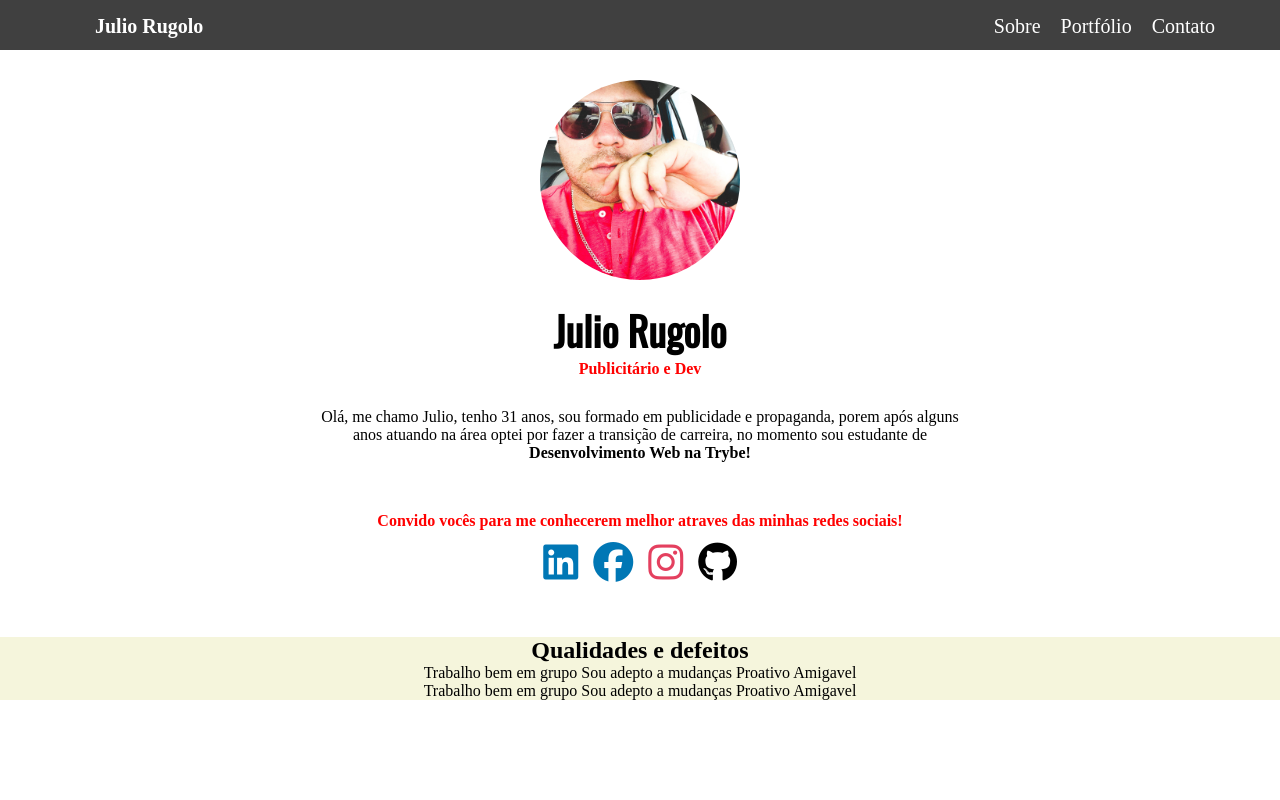
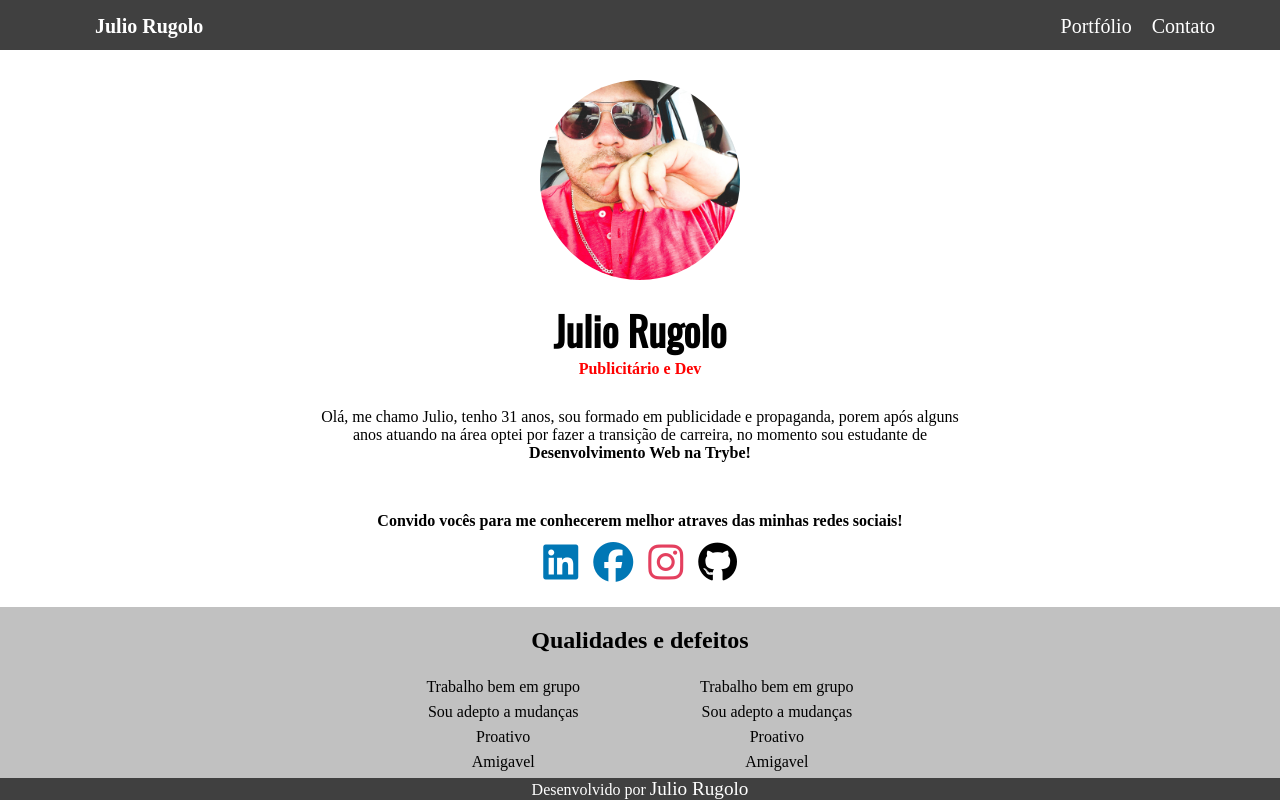
Before and after one commit to JulioRugolo/juliorugolo.github.io, a plain HTML site: page index.html in a window 1280 px wide. Drawn offline with nearby package versions, Linux system fonts and the light colour scheme.

Commit message:
feat: Traits & Footer

```diff
--- a/CSS/style.css
+++ b/CSS/style.css
@@ -73,10 +73,11 @@
     margin-top: 50px;
     margin-bottom: 10px;
     font-weight: bolder;
-    color: red;
+    color: rgb(0, 0, 0);
 }
 
 .social{
+    margin-bottom: 20px;
     display: flex;
     gap: 15px;
     justify-content: center;
@@ -120,8 +121,47 @@
 }
 
 .traits{
-    margin-top: 50px;
+    display: flex;
+    flex-direction: column;
+    text-align: center;
+    margin: 0 auto;
+    background-color: rgb(193, 193, 193);
+}
+
+.traits h1{
+    margin-top: 20px;
+}
+
+.traits-content{
+    display: flex;
+    flex-direction: row;
+    text-align: center;
     justify-content: center;
+    gap: 120px;
+    margin-top: 20px;
+    margin-bottom: 20px;
+}
+
+.qualities ul, .flaws ul{
+    list-style: none;
+    line-height: 25px;
+}
+
+#footer{
+    position: fixed;
+    bottom: 0px;
+    background-color: rgb(64, 64, 64);
+    color: white;
+    width: 100%;
     text-align: center;
-    background-color: beige;
 }
+
+#footer a{
+    text-decoration: none;
+    color: white;
+    font-size: larger;
+}
+
+#footer a:hover{
+    color: rgb(248, 55, 55);
+}
--- a/index.html
+++ b/index.html
@@ -18,10 +18,10 @@
     </div>
 
     <nav class="nav">
-      <ul class="">
-        <li><a class="nav-btn" href="#">Sobre</a></li>
-        <li><a class="nav-btn" href="#">Portfólio</a></li>
-        <li><a class="nav-btn" href="#">Contato</a></li>
+      <ul>
+
+        <li><a class="nav-btn" href="https://github.com/JulioRugolo">Portfólio</a></li>
+        <li><a class="nav-btn" href="mailto:juliorugolo@gmail.com">Contato</a></li>
       </ul>
     </nav>
   </header>
@@ -48,29 +48,32 @@
   </section>
 
   <section class="traits">
-    <div>
-      <h1>Qualidades e defeitos</h1>
-      <div class="qualities">
-        <ul>
-          <ui>Trabalho bem em grupo</ui>
-          <ui>Sou adepto a mudanças</ui>
-          <ui>Proativo</ui>
-          <ui>Amigavel</ui>
-        </ul>
+    <h1>Qualidades e defeitos</h1>
+    <div class="traits-content">
+        <div class="qualities">
+          <ul>
+            <li>Trabalho bem em grupo</li>
+            <li>Sou adepto a mudanças</li>
+            <li>Proativo</li>
+            <li>Amigavel</li>
+          </ul>
       </div>
-
       <div class="flaws">
         <ul>
-          <ui>Trabalho bem em grupo</ui>
-          <ui>Sou adepto a mudanças</ui>
-          <ui>Proativo</ui>
-          <ui>Amigavel</ui>
+          <li>Trabalho bem em grupo</li>
+          <li>Sou adepto a mudanças</li>
+          <li>Proativo</li>
+          <li>Amigavel</li>
         </ul>
       </div>
     </div>
 
   </section>
 
+  <footer id="footer">
+    <p>Desenvolvido por <a href="https://github.com/JulioRugolo">Julio Rugolo</a></p>
+  </footer>
+
 </body>
 
 </html>
```
